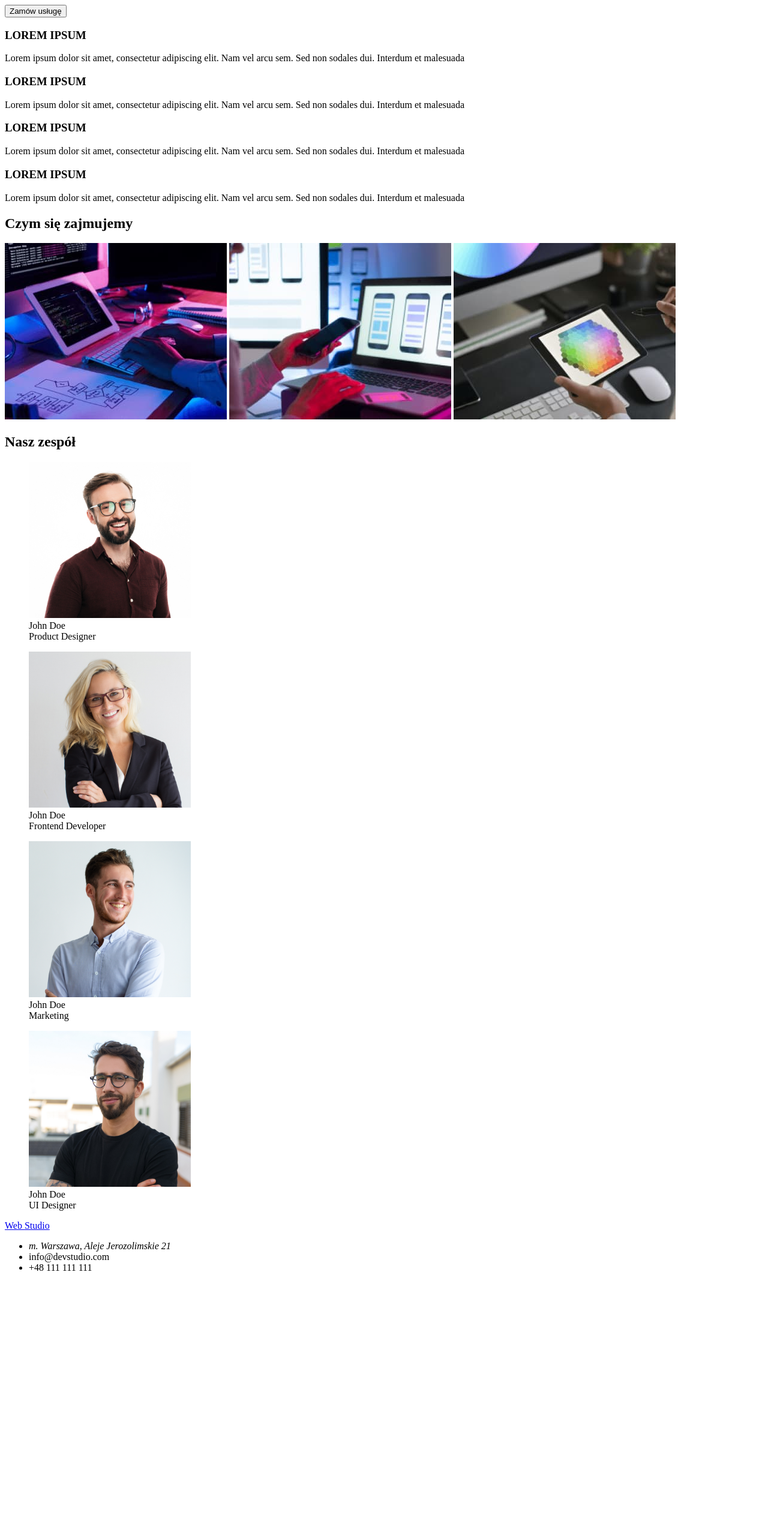
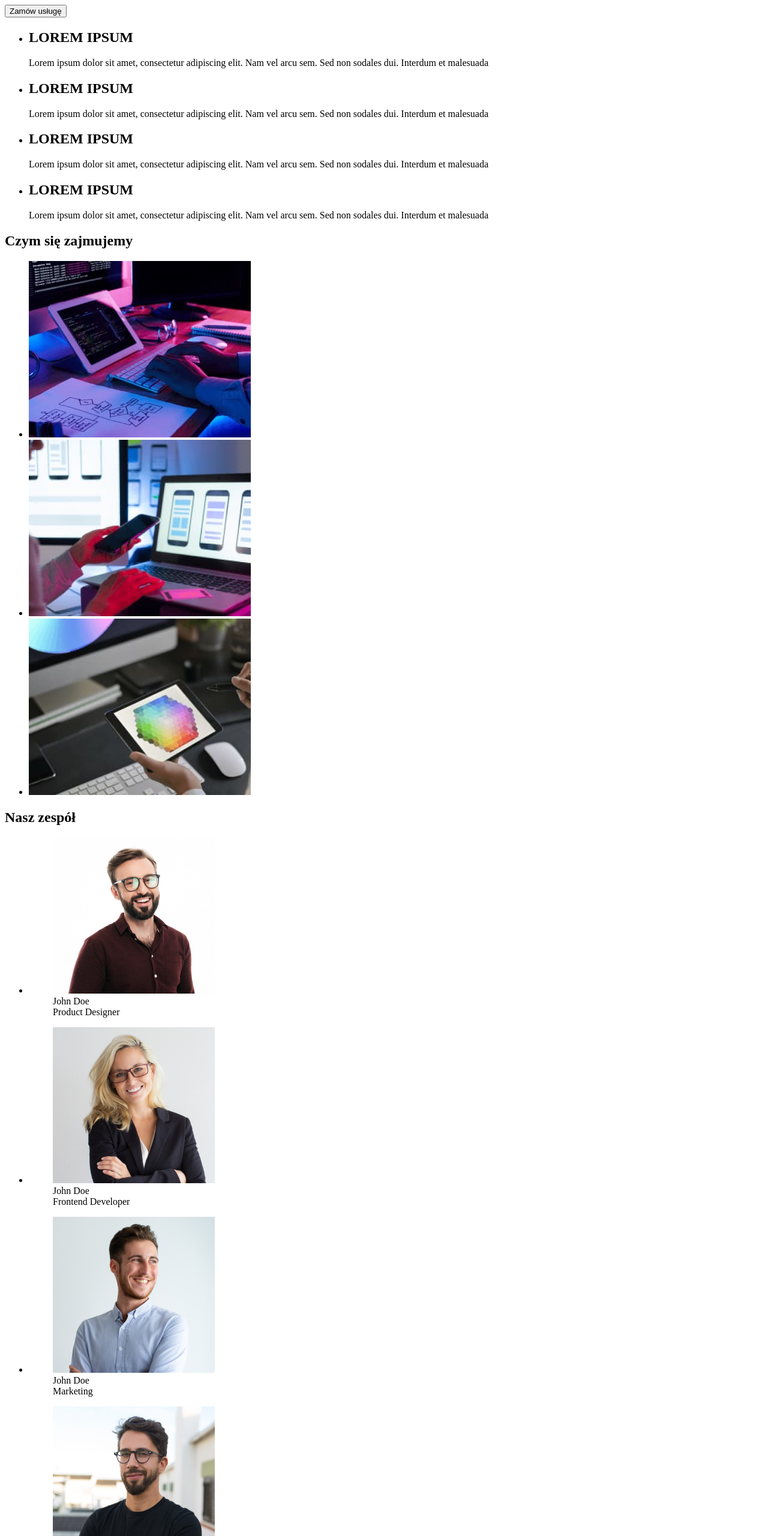
Before and after one commit to monika9999/goit-markup-hw-01, a plain HTML site: page index.html in a window 1280 px wide. Shown: the part 220-2780 px from the top of the page at 60% size. Before the commit the page ends 2358 px from the top, so only its background shows below. Drawn offline with Linux system fonts and the light colour scheme.

Commit message:
zmiana nazwy zdjęć, zmiana nagłowka h3, zmiana stopki,  wprowadzenie w main trzech list

```diff
--- a/index.html
+++ b/index.html
@@ -21,40 +21,73 @@
       <h1>EFEKTYWNE ROZWIĄZANIA DLA WASZEGO BIZNESU</h1>
       <button type="button">Zamów usługę</button>
       <section>
-        <h3>LOREM IPSUM</h3>
+        <ul>
+          <li>
+            <h2>LOREM IPSUM</h2>
             <p>
-          Lorem ipsum dolor sit amet, consectetur adipiscing elit. Nam vel arcu
-          sem. Sed non sodales dui. Interdum et malesuada
+              Lorem ipsum dolor sit amet, consectetur adipiscing elit. Nam vel
+              arcu sem. Sed non sodales dui. Interdum et malesuada
             </p>
-
-        <h3>LOREM IPSUM</h3>
+          </li>
+          <li>
+            <h2>LOREM IPSUM</h2>
             <p>
-          Lorem ipsum dolor sit amet, consectetur adipiscing elit. Nam vel arcu
-          sem. Sed non sodales dui. Interdum et malesuada
+              Lorem ipsum dolor sit amet, consectetur adipiscing elit. Nam vel
+              arcu sem. Sed non sodales dui. Interdum et malesuada
             </p>
-
-        <h3>LOREM IPSUM</h3>
+          </li>
+          <li>
+            <h2>LOREM IPSUM</h2>
             <p>
-          Lorem ipsum dolor sit amet, consectetur adipiscing elit. Nam vel arcu
-          sem. Sed non sodales dui. Interdum et malesuada
+              Lorem ipsum dolor sit amet, consectetur adipiscing elit. Nam vel
+              arcu sem. Sed non sodales dui. Interdum et malesuada
             </p>
-        <h3>LOREM IPSUM</h3>
+          </li>
+          <li>
+            <h2>LOREM IPSUM</h2>
             <p>
-          Lorem ipsum dolor sit amet, consectetur adipiscing elit. Nam vel arcu
-          sem. Sed non sodales dui. Interdum et malesuada
+              Lorem ipsum dolor sit amet, consectetur adipiscing elit. Nam vel
+              arcu sem. Sed non sodales dui. Interdum et malesuada
             </p>
+          </li>
+        </ul>
       </section>
       <section>
         <h2>Czym się zajmujemy</h2>
-        <img src="images/a1.jpg" width="370" height="294" alt="laptop" />
-        <img src="images/a2.jpg" width="370" height="294" alt="telefon" />
-        <img src="images/a3.jpg" width="370" height="294" alt="tablet" />
+        <ul>
+          <li>
+            <img
+              src="images/computer.jpg"
+              width="370"
+              height="294"
+              alt="laptop"
+            />
+          </li>
+          <li>
+            <img
+              src="images/telephone.jpg"
+              width="370"
+              height="294"
+              alt="telefon"
+            />
+          </li>
+          <li>
+            <img
+              src="images/tablet.jpg"
+              width="370"
+              height="294"
+              alt="tablet"
+            />
+          </li>
+        </ul>
       </section>
       <section>
         <h2>Nasz zespół</h2>
+        <ul>
+          <li>
             <figure>
               <img
-            src="images/b1.jpg"
+                src="images/product designer.jpg"
                 alt="product designer"
                 width="270"
                 height="260"
@@ -62,9 +95,11 @@
               <div>John Doe</div>
               <div>Product Designer</div>
             </figure>
+          </li>
+          <li>
             <figure>
               <img
-            src="images/b2.jpg"
+                src="images/fronted developer.jpg"
                 alt="frontend developer"
                 width="270"
                 height="260"
@@ -72,25 +107,42 @@
               <div>John Doe</div>
               <div>Frontend Developer</div>
             </figure>
+          </li>
+          <li>
             <figure>
-          <img src="images/b3.jpg" alt="marketing" width="270" height="260" />
+              <img
+                src="images/marketing.jpg"
+                alt="marketing"
+                width="270"
+                height="260"
+              />
               <div>John Doe</div>
               <div>Marketing</div>
             </figure>
+          </li>
+          <li>
             <figure>
-          <img src="images/b4.jpg" alt="ui designer" width="270" height="260" />
+              <img
+                src="images/ui designer.jpg"
+                alt="ui designer"
+                width="270"
+                height="260"
+              />
               <div>John Doe</div>
               <div>UI Designer</div>
             </figure>
+          </li>
+        </ul>
       </section>
     </main>
     <footer>
-      <a href="index.html">Web <span>Studio</span></a>
-      <ul>
-        <li><address>m. Warszawa, Aleje Jerozolimskie 21</address></li>
-        <li>info@devstudio.com</li>
-        <li>+48 111 111 111</li>
-      </ul>
+      <address>
+        <a href="index.html">Web <span>Studio</span></a
+        ><br />
+        m. Warszawa, Aleje Jerozolimskie 21<br />
+        <a href="mailto:info@devstudio.com">info@devstudio.com</a><br />
+        <a href="tel:+48111111111">+48 111 111 111</a>
+      </address>
     </footer>
   </body>
 </html>
```
Also changed, not shown: images/computer.jpg (renamed from images/a1.jpg), images/fronted developer.jpg (renamed from images/b2.jpg), images/marketing.jpg (renamed from images/b3.jpg), images/product designer.jpg (renamed from images/b1.jpg), images/tablet.jpg (renamed from images/a3.jpg), images/telephone.jpg (renamed from images/a2.jpg), images/ui designer.jpg (renamed from images/b4.jpg). Lines whose indentation alone changed are shown as unchanged.
